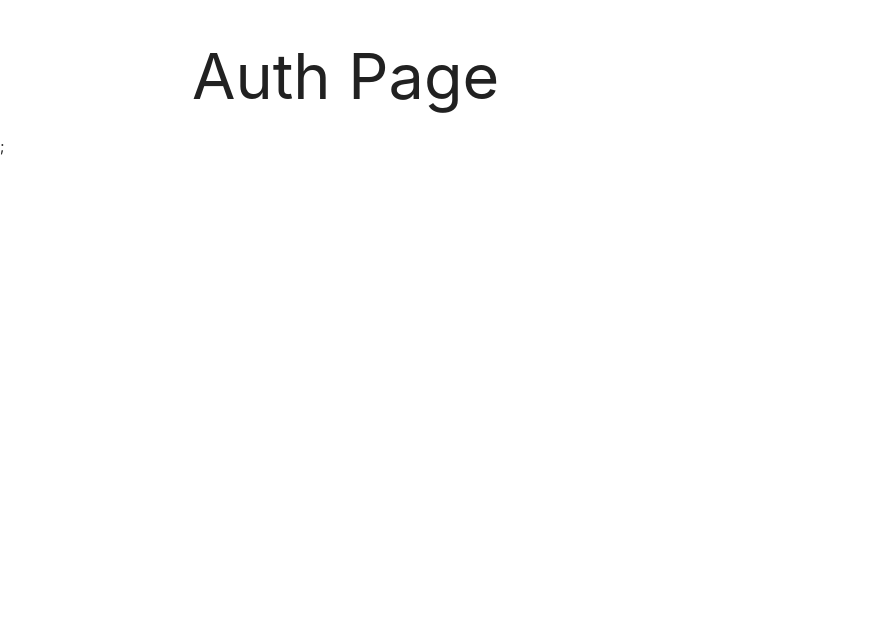
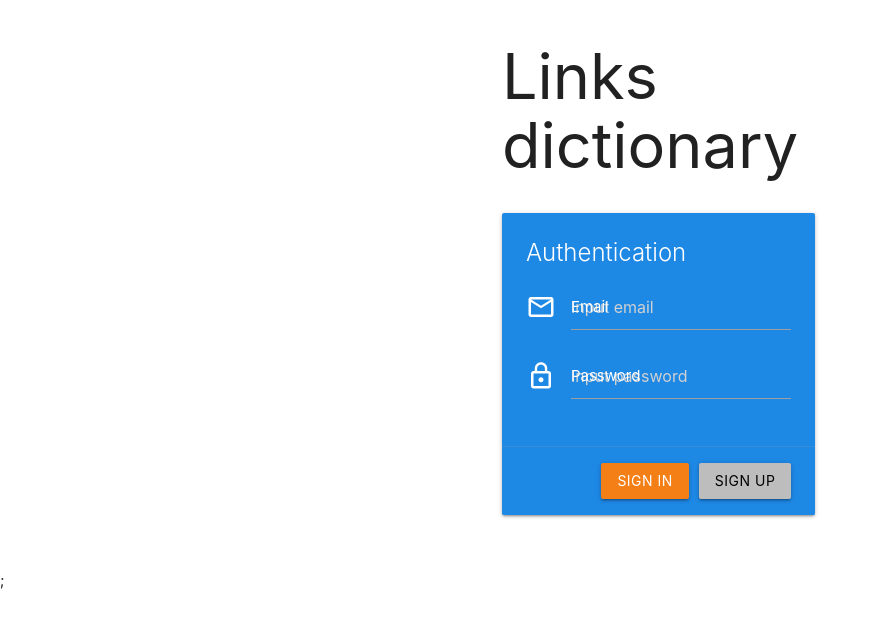
Before and after one commit to dmitryyolkin/mern-example, a React (Create React App) app in the folder client/: page / in a window 1280 px wide. Shown: the top 618 px of the page, without its empty margins (0-879 px from the left). Built offline with nearby package versions, Linux system fonts and the light colour scheme.

Commit message:
Add Auth in app

```diff
--- a/client/package.json
+++ b/client/package.json
@@ -25,6 +25,7 @@
       "react-app/jest"
     ]
   },
+  "proxy": "http://localhost:5000",
   "browserslist": {
     "production": [
       ">0.2%",
--- a/client/public/index.html
+++ b/client/public/index.html
@@ -10,6 +10,8 @@
       content="Web site created using create-react-app"
     />
     <link rel="apple-touch-icon" href="%PUBLIC_URL%/logo192.png" />
+    <!--Import Google Icon Font-->
+    <link href="https://fonts.googleapis.com/icon?family=Material+Icons" rel="stylesheet">
     <!--
       manifest.json provides metadata used when your web app is installed on a
       user's mobile device or desktop. See https://developers.google.com/web/fundamentals/web-app-manifest/
--- a/client/src/App.js
+++ b/client/src/App.js
@@ -1,13 +1,22 @@
-import "materialize-css";
 import { BrowserRouter as Router } from "react-router-dom";
 import { useRoutes } from "./routes";
+import { useAuth } from "./hooks/auth.hook";
+
+import "materialize-css";
+import { AuthContext } from "./context/auth.context";
 
 function App() {
-  const routes = useRoutes(false);
+  const { login, logout, userId, token } = useAuth();
+  const isAuthenticated = !!token;
+  const routes = useRoutes(isAuthenticated);
   return (
-    <Router>
-      <div className="container">{routes}</div>;
-    </Router>
+    <AuthContext.Provider
+      value={{ login, logout, userId, token, isAuthenticated }}
+    >
+      <Router>
+        <div className="container">{routes}</div>;
+      </Router>
+    </AuthContext.Provider>
   );
 }
 
--- /dev/null
+++ b/client/src/context/auth.context.js
@@ -0,0 +1,11 @@
+import { createContext } from "react";
+
+function noop() {}
+
+export const AuthContext = createContext({
+  token: null,
+  userId: null,
+  login: noop,
+  logout: noop,
+  isAuthenticated: false,
+});
--- /dev/null
+++ b/client/src/hooks/auth.hook.js
@@ -0,0 +1,38 @@
+import { useState, useCallback, useEffect } from "react";
+
+const storageName = "userData";
+
+export const useAuth = () => {
+  // based on jwt token
+  const [token, setToken] = useState(null);
+  const [userId, setUserId] = useState(null);
+
+  const login = useCallback((jwtToken, id) => {
+    setToken(jwtToken);
+    setUserId(id);
+
+    localStorage.setItem(
+      storageName,
+      JSON.stringify({
+        userId: id,
+        token: jwtToken,
+      })
+    );
+  }, []);
+  const logout = useCallback(() => {
+    setToken(null);
+    setUserId(null);
+
+    localStorage.removeItem(storageName);
+  }, []);
+
+  // get user data from local storage on loading
+  useEffect(() => {
+    const data = JSON.parse(localStorage.getItem(storageName));
+    if (data && data.token) {
+      login(data.token, data.userId);
+    }
+  }, [login]);
+
+  return { login, logout, userId, token };
+};
--- /dev/null
+++ b/client/src/hooks/http.hook.js
@@ -0,0 +1,41 @@
+import { useState, useCallback } from "react";
+
+export const useHttp = () => {
+  const [loading, setLoading] = useState(false);
+  const [error, setError] = useState(null);
+  const request = useCallback(
+    async (url, method = "GET", body = null, headers = {}) => {
+      setLoading(true);
+      try {
+        if (body) {
+          body = JSON.stringify(body);
+          headers["Content-Type"] = "application/json";
+        }
+
+        const response = await fetch(url, { method, body, headers });
+        const data = await response.json();
+
+        if (!response.ok) {
+          throw new Error(data.message || "Something was wrong");
+        }
+
+        return data;
+      } catch (e) {
+        setError(e.message);
+        throw e;
+      } finally {
+        setLoading(false);
+      }
+    },
+    []
+  );
+
+  const clearError = useCallback(() => setError(null), []);
+
+  return {
+    loading,
+    request,
+    error,
+    clearError,
+  };
+};
--- /dev/null
+++ b/client/src/hooks/message.hook.js
@@ -0,0 +1,11 @@
+import { useCallback } from "react";
+
+export const useMessage = () => {
+  return useCallback((text) => {
+    if (window.M && text) {
+      // send alert
+      // https://materializecss.com/toasts.html
+      window.M.toast({ html: text });
+    }
+  }, []);
+};
--- a/client/src/index.css
+++ b/client/src/index.css
@@ -1,2 +1,37 @@
 /* add min version of materialize */
 @import "~materialize-css/dist/css/materialize.min.css";
+
+/* Auth page styles */
+.mr10 {
+    margin-right: 10px;
+}
+
+.input.yellow-input {
+    border-bottom: 1px solid #fff!important;
+    box-shadow: 0 1px 0 0 #fff!important;
+}
+
+input.yellow-input + label {
+    color: #ffffff!important;
+}
+
+.input-field .prefix {
+    color: #ffffff!important;
+}
+
+input.yellow-input:focus {
+    border-bottom: 1px solid #ffeb3b!important;
+    box-shadow: 0 1px 0 0 #ffeb3b!important;
+}
+
+input.yellow-input:focus + label {
+    color: #ffeb3b!important;
+}
+
+input.yellow-input:focus + .prefix.active {
+    color: #ffeb3b!important;
+}
+
+.input-field .prefix.active {
+    color: #ffeb3b!important;
+}
--- a/client/src/pages/AuthPage.js
+++ b/client/src/pages/AuthPage.js
@@ -1,9 +1,107 @@
-import React from "react";
+import React, { useContext, useEffect, useState } from "react";
+import { useHttp } from "../hooks/http.hook";
+import { useMessage } from "../hooks/message.hook";
+import { AuthContext } from "../context/auth.context";
+
+import "materialize-css";
 
 export const AuthPage = () => {
-    return (
-        <div>
-            <h1>Auth Page</h1>
+  const auth = useContext(AuthContext);
+  const message = useMessage();
+  const { loading, error, request, clearError } = useHttp();
+  const [form, setForm] = useState({
+    email: "",
+    password: "",
+  });
+
+  useEffect(() => {
+    message(error);
+    clearError();
+  }, [error, message, clearError]);
+
+  const changeHandler = (event) => {
+    setForm({
+      ...form,
+      [event.target.name]: event.target.value,
+    });
+  };
+
+  const registerHandler = async () => {
+    try {
+      const data = await request("/api/auth/register", "POST", {
+        ...form,
+      });
+      console.log(data.message);
+    } catch (e) {}
+  };
+
+  const loginHandler = async () => {
+    try {
+      const data = await request("/api/auth/login", "POST", {
+        ...form,
+      });
+      auth.login(data.token, data.userId);
+    } catch (e) {}
+  };
+
+  return (
+    <div className="row">
+      <div className="col s6 offset-s4">
+        <h1>Links dictionary</h1>
+        {/* Add input fields for email / password  */}
+        {/* It was taken from https://materializecss.com/text-inputs.html  */}
+        <div className="row">
+          <div className="col s9 m6 l9">
+            <div className="card blue darken-1">
+              <div className="card-content white-text">
+                <span className="card-title">Authentication</span>
+                <div>
+                  <div className="input-field">
+                    <i className="material-icons prefix">mail_outline</i>
+                    <input
+                      placeholder="Input email"
+                      id="email"
+                      type="text"
+                      name="email"
+                      className="yellow-input"
+                      onChange={changeHandler}
+                    />
+                    <label htmlFor="email">Email</label>
+                  </div>
+                  <div className="input-field">
+                    <i className="material-icons prefix">lock_outline</i>
+                    <input
+                      placeholder="Input password"
+                      id="password"
+                      type="password"
+                      name="password"
+                      className="yellow-input"
+                      onChange={changeHandler}
+                    />
+                    <label htmlFor="password">Password</label>
+                  </div>
+                </div>
+              </div>
+              <div className="card-action right-align">
+                <button
+                  className="btn yellow darken-4 mr10"
+                  onClick={loginHandler}
+                  disabled={loading}
+                >
+                  Sign in
+                </button>
+                <button
+                  className="btn grey lighten-1 black-text"
+                  onClick={registerHandler}
+                  disabled={loading}
+                >
+                  Sign up
+                </button>
+              </div>
+            </div>
+          </div>
         </div>
-    )
-}
+      </div>
+    </div>
+  );
+};
```
Also changed, not shown: 2 other files (tests, documents, lock files or other folders).
